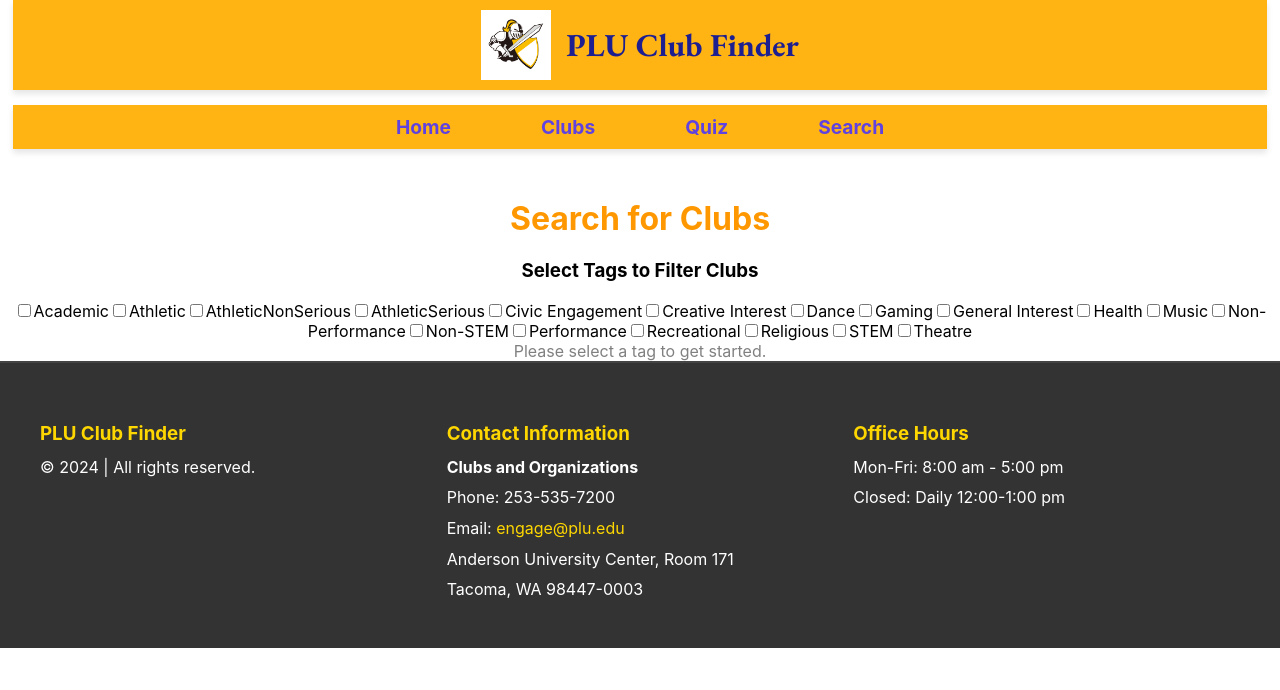
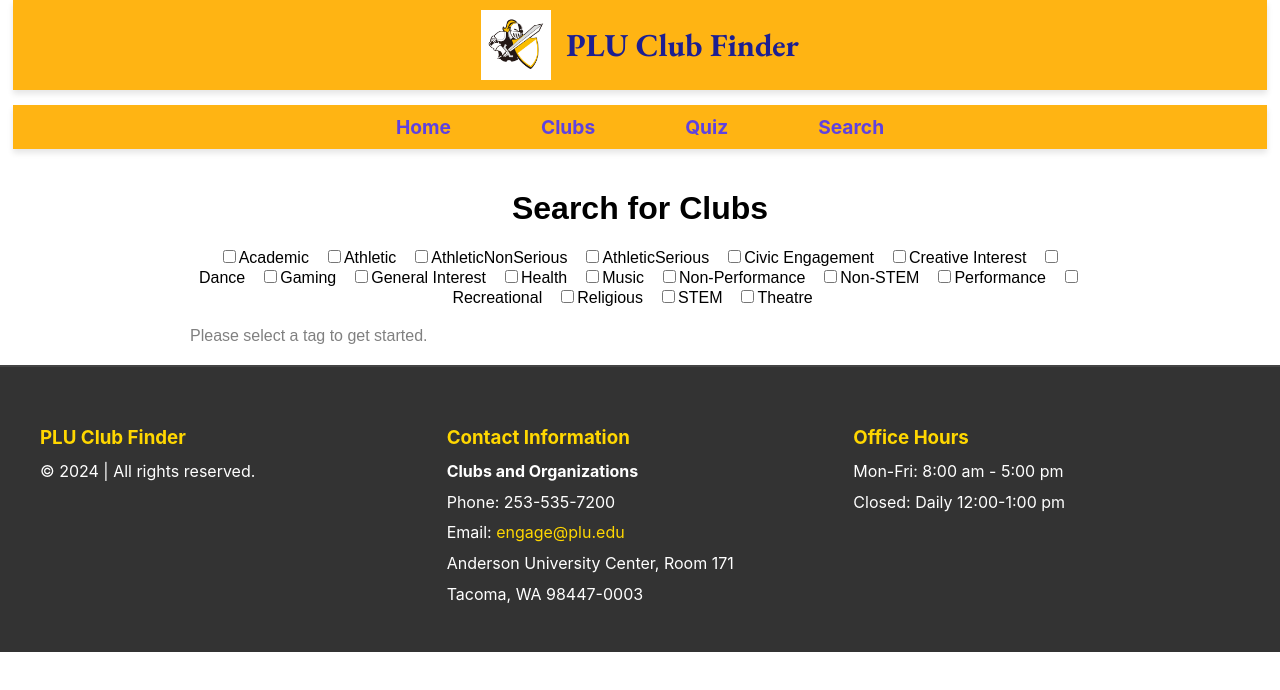
Before and after one commit to EyobaG/PLUClubFinder, a React (Create React App) app in the folder club-finder/: page /search in a window 1280 px wide. Shown: the top 690 px of the page. Built offline with nearby package versions, Linux system fonts and the light colour scheme; a web font is replaced by a local one.

Commit message:
tag search final

```diff
--- a/club-finder/src/components/SearchPage.js
+++ b/club-finder/src/components/SearchPage.js
@@ -114,7 +114,6 @@
       <h1>Search for Clubs</h1>
 
       <div className="tags-selection">
-        <h3>Select Tags to Filter Clubs</h3>
         {renderTags()}
       </div>
 
--- a/club-finder/src/style/SearchPage.css
+++ b/club-finder/src/style/SearchPage.css
@@ -1,45 +1,93 @@
 .search-page {
-  text-align: center;
-  margin-top: 50px;
+  font-family: Arial, sans-serif;
+  padding: 20px;
+  max-width: 900px; /* Set a maximum width to limit content expansion */
+  margin: 0 auto; /* Center content horizontally */
 }
 
-.search-page h1 {
-  font-size: 2rem;
-  color: #FF9800;
+h1 {
+  text-align: center;
+  margin-bottom: 20px;
 }
 
-.search-input {
-  padding: 10px;
-  font-size: 1rem;
-  margin: 20px 10px;
-  border: 1px solid #ccc;
+.tags-selection {
+  margin-bottom: 20px;
+  text-align: center;
+}
+
+.tags-selection label {
+  margin-right: 15px;
+}
+
+button {
+  padding: 10px 20px;
+  background-color: #4CAF50;
+  color: white;
+  border: none;
+  cursor: pointer;
+  font-size: 16px;
   border-radius: 5px;
 }
 
-.search-btn {
-  padding: 10px 20px;
-  font-size: 1rem;
-  color: #fff;
-  background-color: #FF9800;
-  border: none;
+button:hover {
+  background-color: #45a049;
+}
+
+.clubs-list {
+  margin-top: 20px;
+}
+
+.club-item {
+  border: 1px solid #ddd;
+  padding: 10px;
+  margin-bottom: 10px;
   border-radius: 5px;
+  background-color: #f9f9f9;
+  cursor: pointer;
+  transition: background-color 0.3s ease;
+}
+
+.club-item:hover {
+  background-color: #f1f1f1;
+}
+
+.club-header {
+  display: flex;
+  justify-content: space-between;
+  align-items: center;
+  font-size: 18px;
+  font-weight: bold;
   cursor: pointer;
 }
 
-.search-btn:hover {
-  background-color: #F57C00;
+.club-header span {
+  font-size: 18px;
+  color: #333;
 }
 
-.checkbox-container {
-  margin-left: 450px;
-  margin-right: 450px;
-  display: flex;
-  flex-wrap: wrap; /* Allows wrapping when there are too many items */
-  gap: 15px; /* Space between the checkboxes */
-  justify-content: center;
+.club-details {
+  margin-top: 10px;
+  padding-left: 20px;
+  border-left: 2px solid #4CAF50;
 }
 
-.checkbox-container label {
-  display: flex;
-  align-items: center;
+.club-details p {
+  margin: 5px 0;
 }
+
+.club-details a {
+  color: #4CAF50;
+  text-decoration: none;
+}
+
+.club-details a:hover {
+  text-decoration: underline;
+}
+
+.clubs-list .club-item .club-details {
+  display: none; /* Initially hide the club details */
+}
+
+.clubs-list .club-item.open .club-details {
+  display: block; /* Show details when the club item is clicked */
+}
```
